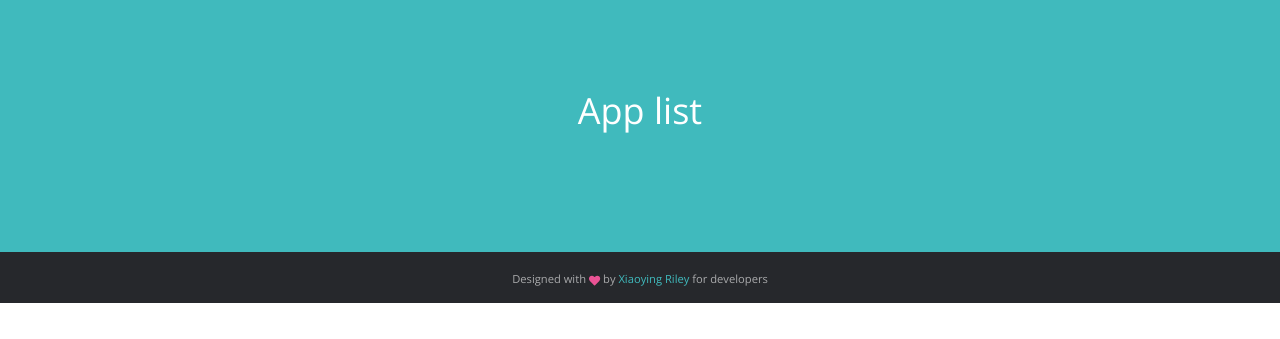
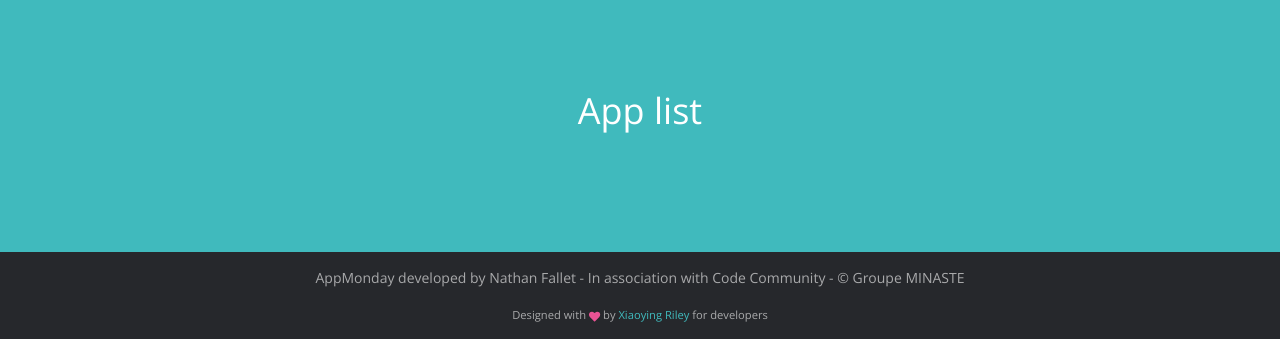
Before and after one commit to NathanFallet/AppMonday-Web, a PHP site: page / in a window 1280 px wide. Shown: the part 1362-1701 px from the top of the page. Before the commit the page ends 1665 px from the top, so only its background shows below. Run offline with PHP 8.4, Linux system fonts and the light colour scheme; some libraries are stand-ins or nearby versions.

Commit message:
Authors name

```diff
--- a/www/index.php
+++ b/www/index.php
@@ -123,6 +123,7 @@
 
     <footer class="footer text-center">
         <div class="container">
+            <p>AppMonday developed by Nathan Fallet - In association with Code Community - &copy; Groupe MINASTE</p>
             <!--/* This template is released under the Creative Commons Attribution 3.0 License. Please keep the attribution link below when using for your own project. Thank you for your support. :) If you'd like to use the template without the attribution, you can buy the commercial license via our website: themes.3rdwavemedia.com */-->
             <small class="copyright">Designed with <i class="fas fa-heart"></i> by <a href="https://themes.3rdwavemedia.com/" target="_blank">Xiaoying Riley</a> for developers</small>
 
```
